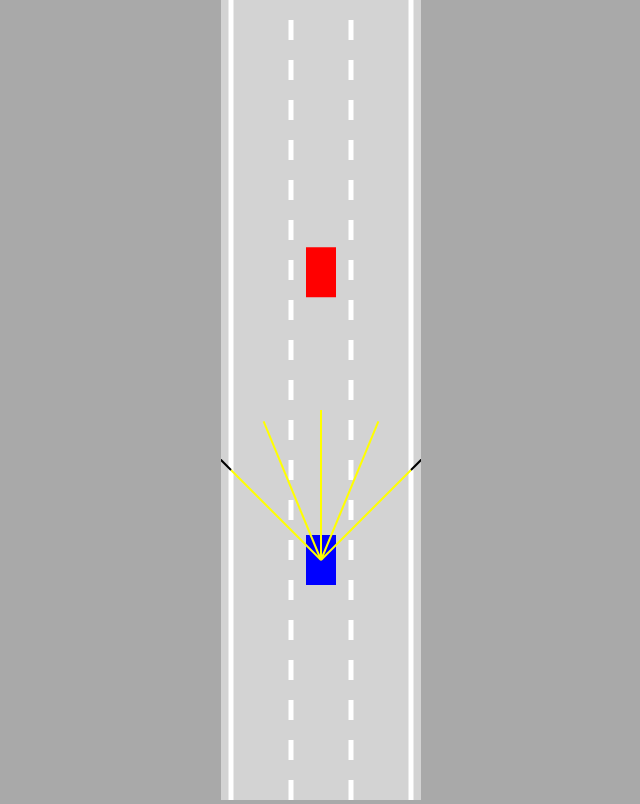
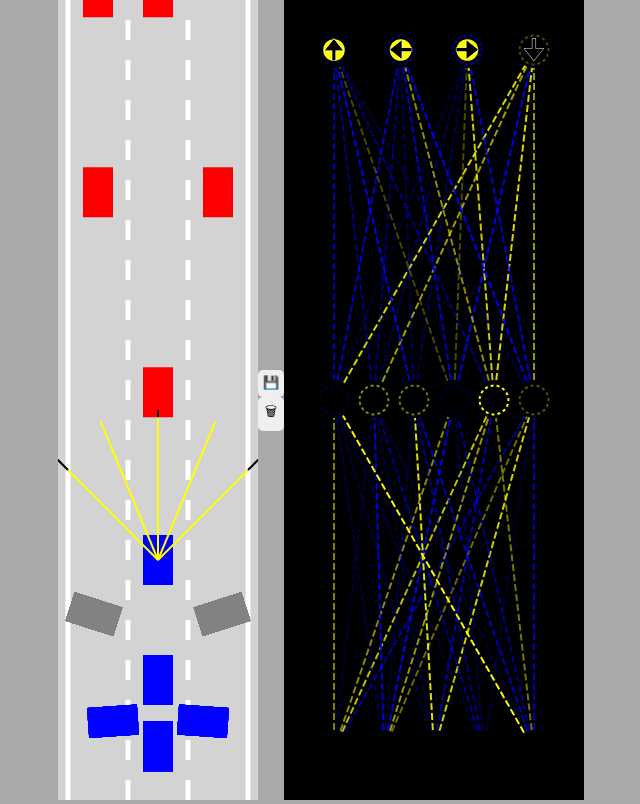
Before and after one commit to Lucaponz91/Self-Driving-Car, a plain HTML site: page self-driving-car/index.html in a window 1280 px wide. Shown: the whole page, without its empty margins (319-959 px from the left). Drawn offline with Linux system fonts and the light colour scheme; animation ran at ten frames a second.

Commit message:
add visualizer & network

```diff
--- a/self-driving-car/car.js
+++ b/self-driving-car/car.js
@@ -12,8 +12,13 @@ class Car {
     this.angle = 0;
     this.damaged = false;
 
+    this.useBrain= controlType=="AI";
+
     if(controlType!="DUMMY"){
       this.sensor = new Sensor(this);
+      this.brain= new NeuralNetwork(
+        [this.sensor.rayCount,6,4]
+      );
     }
 
     this.controls = new Controls(controlType);
@@ -27,6 +32,17 @@ class Car {
     }
     if(this.sensor){
       this.sensor.update(roadBorders, traffic);
+      const offsets= this.sensor.readings.map(
+        s=>s==null? 0 : 1-s.offsets
+      );
+      const outputs=NeuralNetwork.feedForward(offsets, this.brain)
+
+      if(this.useBrain){
+        this.controls.forward=outputs[0];
+        this.controls.left=outputs[1];
+        this.controls.right=outputs[2];
+        this.controls.reverse=outputs[3];
+      }
     }
   }
 
@@ -106,16 +122,7 @@ class Car {
     this.y -= Math.cos(this.angle) * this.speed;
   }
 
-  draw(ctx, color) {
-    // ctx.save();
-    // ctx.translate(this.x, this.y);
-    // ctx.rotate(-this.angle);
-
-    // ctx.beginPath();
-    // ctx.rect(-this.width / 2, -this.height / 2, this.width, this.height);
-    // ctx.fill();
-
-    // ctx.restore();
+  draw(ctx, color, drawSensor= false) {
     if(this.damaged){
       ctx.fillStyle="gray";
     } else {
@@ -128,7 +135,7 @@ class Car {
     }
     ctx.fill();
 
-    if(this.sensor){
+    if(this.sensor && drawSensor){
       this.sensor.draw(ctx);
     }
   }
--- a/self-driving-car/index.html
+++ b/self-driving-car/index.html
@@ -7,7 +7,13 @@
     <link rel="stylesheet" href="style.css">
 </head>
 <body>
-    <canvas id="myCanvas"></canvas>
+    <canvas id="carCanvas"></canvas>
+    <div id="verticalButtons">
+        <button onclick="save()">💾</button>
+        <button onclick="discard()">🗑</button>
+    </div>
+    <canvas id="networkCanvas"></canvas>
+    <script src="visualizer.js"></script>
     <script src="network.js"></script>
     <script src="sensor.js"></script>
     <script src="utils.js"></script>
--- a/self-driving-car/main.js
+++ b/self-driving-car/main.js
@@ -1,32 +1,85 @@
-const canvas=document.getElementById("myCanvas");
-canvas.width=200;
+const carCanvas = document.getElementById("carCanvas");
+carCanvas.width = 200;
+const networkCanvas = document.getElementById("networkCanvas");
+networkCanvas.width = 300;
 
-const ctx = canvas.getContext("2d");
-const road=new Road(canvas.width/2,canvas.width*0.9);
-const car=new Car(road.getLaneCenter(1),100,30,50,"KEYS");
-const traffic= [
-    new Car(road.getLaneCenter(1), -100, 30, 50,"DUMMY", 2)
+const carCtx = carCanvas.getContext("2d");
+const networkCtx = networkCanvas.getContext("2d");
+
+const road = new Road(carCanvas.width / 2, carCanvas.width * 0.9);
+
+const N = 1000;
+const cars = generateCars(N);
+let bestCar = cars[0];
+if (localStorage.getItem("bestBrain")) {
+  for (let i = 0; i < cars.length; i++) {
+    cars[i].brain = JSON.parse(localStorage.getItem("bestBrain"));
+    if (i != 0) {
+      NeuralNetwork.mutate(cars[i].brain, 0.5);
+    }
+  }
+}
+
+const traffic = [
+    new Car(road.getLaneCenter(1),-100,30,50,"DUMMY",2),
+    new Car(road.getLaneCenter(0),-300,30,50,"DUMMY",2),
+    new Car(road.getLaneCenter(2),-300,30,50,"DUMMY",2),
+    new Car(road.getLaneCenter(0),-500,30,50,"DUMMY",2),
+    new Car(road.getLaneCenter(1),-500,30,50,"DUMMY",2),
+    new Car(road.getLaneCenter(1),-700,30,50,"DUMMY",2),
+    new Car(road.getLaneCenter(2),-700,30,50,"DUMMY",2),
 ];
 
 animate();
 
-function animate(){
-    for (let i=0; i<traffic.length; i++){
-        traffic[i].update(road.borders, []);
-    }
-    car.update(road.borders, traffic);
+function save() {
+  localStorage.setItem("bestBrain", JSON.stringify(bestCar.brain));
+}
 
-    canvas.height=window.innerHeight;
+function discard() {
+  localStorage.removeItem("bestBrain");
+}
 
-    ctx.save();
-    ctx.translate(0,-car.y+canvas.height*0.7);
+function generateCars(N) {
+  const cars = [];
+  for (let i = 1; i <= N; i++) {
+    console.log(i);
 
-    road.draw(ctx);
-    for (let i=0; i<traffic.length; i++){
-        traffic[i].draw(ctx, "red");
-    }
-    car.draw(ctx, "blue");
+    cars.push(new Car(road.getLaneCenter(1), 100, 30, 50, "AI"));
+  }
+  return cars;
+}
 
-    ctx.restore();
-    requestAnimationFrame(animate);
+function animate(time) {
+  for (let i = 0; i < traffic.length; i++) {
+    traffic[i].update(road.borders, []);
+  }
+  for (let i = 0; i < cars.length; i++) {
+    cars[i].update(road.borders, traffic);
+  }
+  bestCar = cars.find((c) => c.y == Math.min(...cars.map((c) => c.y)));
+
+  carCanvas.height = window.innerHeight;
+  networkCanvas.height = window.innerHeight;
+
+  carCtx.save();
+  carCtx.translate(0, -bestCar.y + carCanvas.height * 0.7);
+
+  road.draw(carCtx);
+  for (let i = 0; i < traffic.length; i++) {
+    traffic[i].draw(carCtx, "red");
+  }
+
+  carCtx.globalAlpha = 0.2;
+  for (let i = 0; i < cars.length; i++) {
+    cars[i].draw(carCtx, "blue");
+  }
+  carCtx.globalAlpha = 1;
+  bestCar.draw(carCtx, "blue", true);
+
+  carCtx.restore();
+
+  networkCtx.lineDashOffset = -time / 50;
+  Visualizer.drawNetwork(networkCtx, bestCar.brain);
+  requestAnimationFrame(animate);
 }
--- a/self-driving-car/network.js
+++ b/self-driving-car/network.js
@@ -1,3 +1,33 @@
+class NeuralNetwork {
+  constructor(neuronCounts) {
+    this.levels = [];
+    for (let i = 0; i < neuronCounts.length - 1; i++) {
+      this.levels.push(new Level(neuronCounts[i], neuronCounts[i + 1]));
+    }
+  }
+
+  static feedForward(givenInputs, network) {
+    let outputs = Level.feedForward(givenInputs, network.levels[0]);
+    for (let i = 1; i < network.levels.length; i++) {
+      outputs = Level.feedForward(outputs, network.levels[i]);
+    }
+    return outputs;
+  }
+
+  static mutate(network, amount = 1) {
+    network.levels.forEach((level) => {
+      for (let i = 0; i < level.biases.length; i++) {
+        level.biases[i] = lerp(level.biases[i], Math.random() * 2 - 1, amount);
+      }
+      for (let i = 0; i < level.weights.length; i++) {
+        for (let j = 0; j < level.weights[i].length; j++) {
+          level.weights[i][j] = lerp(level.weights[i][j], Math.random() * 2 - 1, amount);
+        }
+      }
+    });
+  }
+}
+
 class Level {
   constructor(inputCount, outputCount) {
     this.inputs = new Array(inputCount);
@@ -15,7 +45,7 @@ class Level {
   static #randomize(level) {
     for (let i = 0; i < level.inputs.length; i++) {
       for (let j = 0; j < level.outputs.length; j++) {
-        level.weights[i][j] = MAth.random() * 2 - 1;
+        level.weights[i][j] = Math.random() * 2 - 1;
       }
     }
 
@@ -31,7 +61,7 @@ class Level {
 
     for (let i = 0; i < level.outputs.length; i++) {
       let sum = 0;
-      for (letj = 0; j < level.inputs.length; j++) {
+      for (let j = 0; j < level.inputs.length; j++) {
         sum += level.inputs[j] * level.weights[j][i];
       }
 
--- a/self-driving-car/style.css
+++ b/self-driving-car/style.css
@@ -1,10 +1,32 @@
-body{
-    margin:0;
-    background:darkgrey;
+body {
+    margin: 0;
+    background: darkgrey;
     overflow: hidden;
-    text-align: center;
+    display: flex;
+    justify-content: center;
+    align-items: center;
 }
 
-#myCanvas{
+#verticalButtons {
+    display: flex;
+    flex-direction: column;
+}
+
+button {
+    border: none;
+    border-radius: 5px;
+    padding: 5px 5px 7px 5px;
+    cursor: pointer;
+}
+
+button:hover {
+    background: blue;
+}
+
+#networkCanvas {
+    background: black;
+}
+
+#carCanvas {
     background: lightgray;
 }
--- /dev/null
+++ b/self-driving-car/visualizer.js
@@ -0,0 +1,118 @@
+class Visualizer{
+    static drawNetwork(ctx,network){
+        const margin=50;
+        const left=margin;
+        const top=margin;
+        const width=ctx.canvas.width-margin*2;
+        const height=ctx.canvas.height-margin*2;
+
+        const levelHeight=height/network.levels.length;
+
+        for(let i=network.levels.length-1;i>=0;i--){
+            const levelTop=top+
+                lerp(
+                    height-levelHeight,
+                    0,
+                    network.levels.length==1
+                        ?0.5
+                        :i/(network.levels.length-1)
+                );
+
+            ctx.setLineDash([7,3]);
+            Visualizer.drawLevel(ctx,network.levels[i],
+                left,levelTop,
+                width,levelHeight,
+                i==network.levels.length-1
+                    ?['🠉','🠈','🠊','🠋']
+                    :[]
+            );
+        }
+    }
+
+    static drawLevel(ctx,level,left,top,width,height,outputLabels){
+        const right=left+width;
+        const bottom=top+height;
+
+        const {inputs,outputs,weights,biases}=level;
+
+        for(let i=0;i<inputs.length;i++){
+            for(let j=0;j<outputs.length;j++){
+                ctx.beginPath();
+                ctx.moveTo(
+                    Visualizer.#getNodeX(inputs,i,left,right),
+                    bottom
+                );
+                ctx.lineTo(
+                    Visualizer.#getNodeX(outputs,j,left,right),
+                    top
+                );
+                ctx.lineWidth=2;
+                ctx.strokeStyle=getRGBA(weights[i][j]);
+                ctx.stroke();
+            }
+        }
+
+        const nodeRadius=18;
+        for(let i=0;i<inputs.length;i++){
+            const x=Visualizer.#getNodeX(inputs,i,left,right);
+            ctx.beginPath();
+            ctx.arc(x,bottom,nodeRadius,0,Math.PI*2);
+            ctx.fillStyle="black";
+            ctx.fill();
+            ctx.beginPath();
+            ctx.arc(x,bottom,nodeRadius*0.6,0,Math.PI*2);
+            ctx.fillStyle=getRGBA(inputs[i]);
+            ctx.fill();
+        }
+
+        for(let i=0;i<outputs.length;i++){
+            const x=Visualizer.#getNodeX(outputs,i,left,right);
+            ctx.beginPath();
+            ctx.arc(x,top,nodeRadius,0,Math.PI*2);
+            ctx.fillStyle="black";
+            ctx.fill();
+            ctx.beginPath();
+            ctx.arc(x,top,nodeRadius*0.6,0,Math.PI*2);
+            ctx.fillStyle=getRGBA(outputs[i]);
+            ctx.fill();
+
+            ctx.beginPath();
+            ctx.lineWidth=2;
+            ctx.arc(x,top,nodeRadius*0.8,0,Math.PI*2);
+            ctx.strokeStyle=getRGBA(biases[i]);
+            ctx.setLineDash([3,3]);
+            ctx.stroke();
+            ctx.setLineDash([]);
+
+            if(outputLabels[i]){
+                ctx.beginPath();
+                ctx.textAlign="center";
+                ctx.textBaseline="middle";
+                ctx.fillStyle="black";
+                ctx.strokeStyle="white";
+                ctx.font=(nodeRadius*1.5)+"px Arial";
+                ctx.fillText(outputLabels[i],x,top+nodeRadius*0.1);
+                ctx.lineWidth=0.5;
+                ctx.strokeText(outputLabels[i],x,top+nodeRadius*0.1);
+            }
+        }
+    }
+
+    static #getNodeX(nodes,index,left,right){
+        return lerp(
+            left,
+            right,
+            nodes.length==1
+                ?0.5
+                :index/(nodes.length-1)
+        );
+    }
+}
+
+function getRGBA(value){
+    const alpha=Math.abs(value);
+    const R=value<0?0:255;
+    const G=R;
+    const B=value>0?0:255;
+    return "rgba("+R+","+G+","+B+","+alpha+")";
+}
```
Also changed, not shown: self-driving-car/sensor.js (+5 -10 lines).
